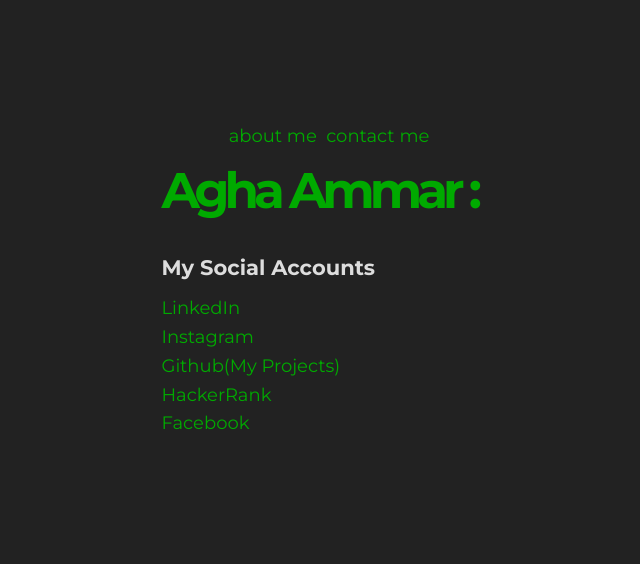
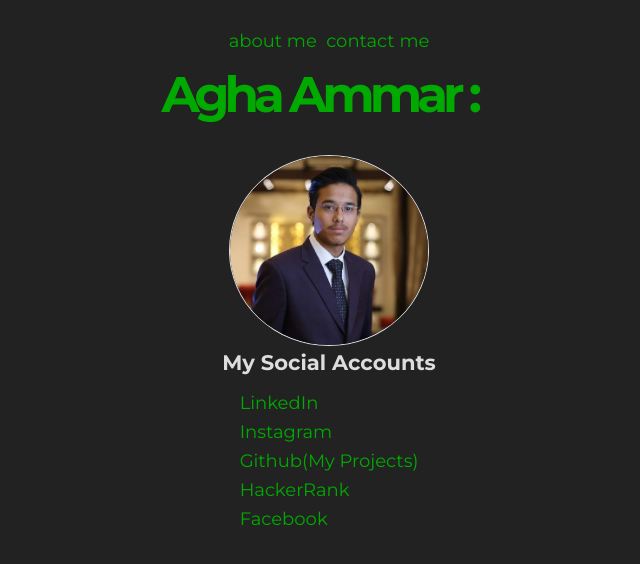
Before and after one commit to AghaAmmar/My-Website, a plain HTML site: page index.html in a window 1280 px wide. Shown: the whole page, without its empty margins (311-951 px from the left). Drawn offline with Linux system fonts and the light colour scheme.

Commit message:
'index.html'

```diff
--- a/css/index.css
+++ b/css/index.css
@@ -15,6 +15,11 @@ body {
   color: #ddd;
   font-size: 18px;
   line-height: 1.6;
+}
+img{
+     border-radius: 50%;
+     border: 1px solid;
+     width: 200px;
 }
 h1 {
   color: var(--text-color);
--- a/index.html
+++ b/index.html
@@ -15,8 +15,9 @@
           <li id="contact">contact me</li>
         </ul>
       </nav>
-      <main>
+
         <h1>Agha Ammar : <span class="cursor">|</span></h1>
+        <img src="my pic.jpg" alt="Agha">
         <h3>My Social Accounts</h3>
         <ul>
           <li>
```
Also changed, not shown: my pic.jpg (added).
